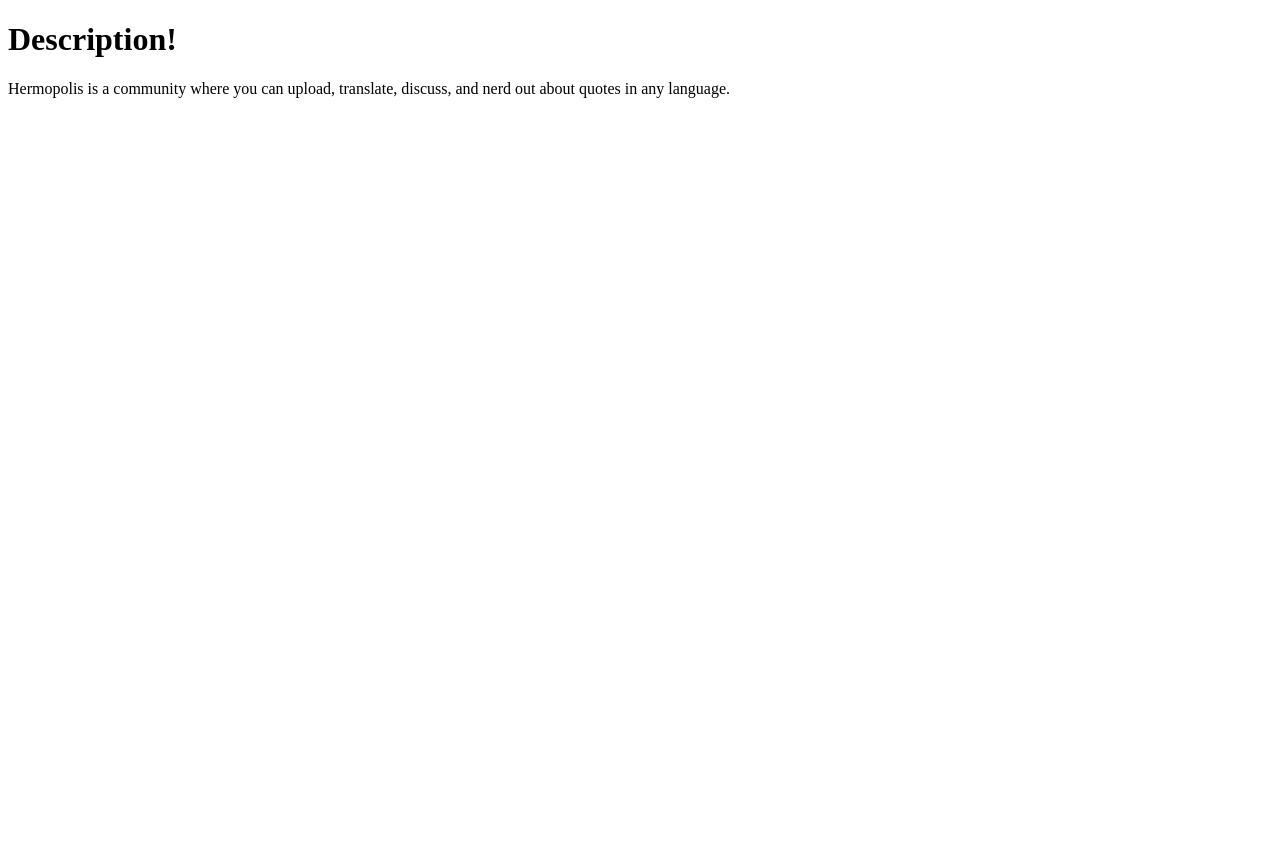
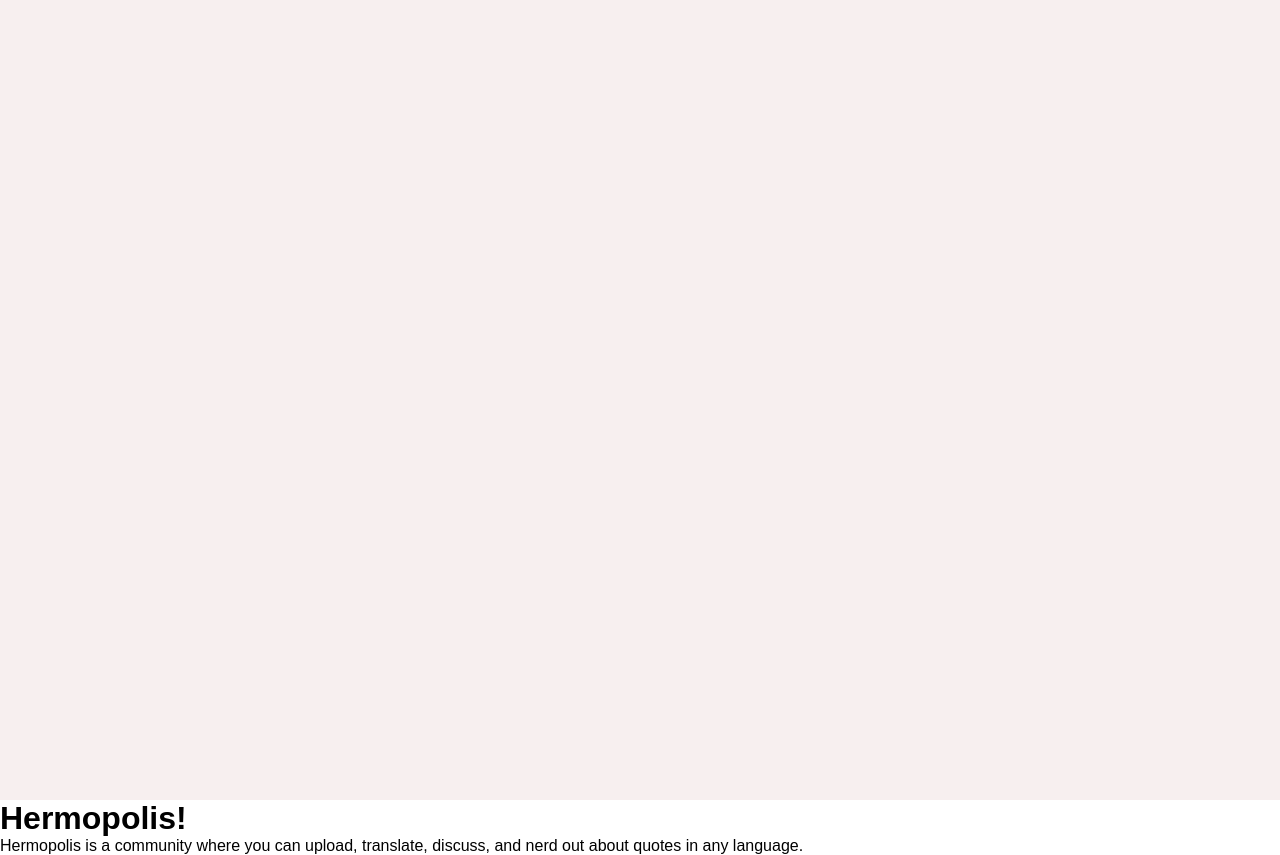
Before and after one commit to hermopolisblog/hermopolisblog.github.io, a plain HTML site: page index.html in a window 1280 px wide. Before the commit the page ends 800 px from the top, so only its background shows below. Drawn offline with Linux system fonts and the light colour scheme.

Commit message:
made css file + added header

```diff
--- a/index.html
+++ b/index.html
@@ -1,14 +1,17 @@
 <!DOCTYPE html>
   <html lang="en">
   <head>
-      <meta charset="UTF-8">
-      <meta name="viewport" content="width=device-width, initial-scale=1.0">
-      <title>Hermolopis</title>
-      <link rel="stylesheet" href="style.css">
+        <meta charset="UTF-8">
+        <meta name="viewport" content="width=device-width, initial-scale=1.0">
+        <title>Hermopolis</title>
+        <link rel="stylesheet" href="style.css">
   </head>
   <body>
-      <h1>Description!</h1>
-      <p>Hermopolis is a community where you can upload, translate, discuss, and nerd out about
+        <div class="header">
+
+        </div>
+        <h1>Hermopolis!</h1>
+        <p>Hermopolis is a community where you can upload, translate, discuss, and nerd out about
          quotes in any language.</p>
   </body>
   </html>
--- /dev/null
+++ b/style.css
@@ -0,0 +1,13 @@
+*{
+    margin: 0;
+    padding: 0;
+    box-sizing: border-box;
+    font-family: 'Poppins', sans-serif;
+}
+
+.header{
+    width: 100%;
+    height: 100vh;
+    padding: 0 10%;
+    background: #f7efef;
+}
```
